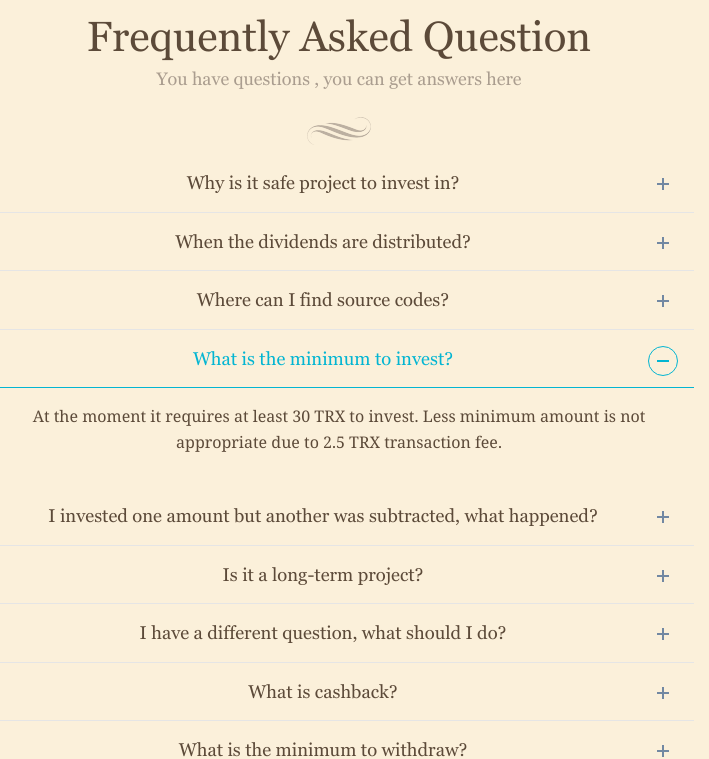
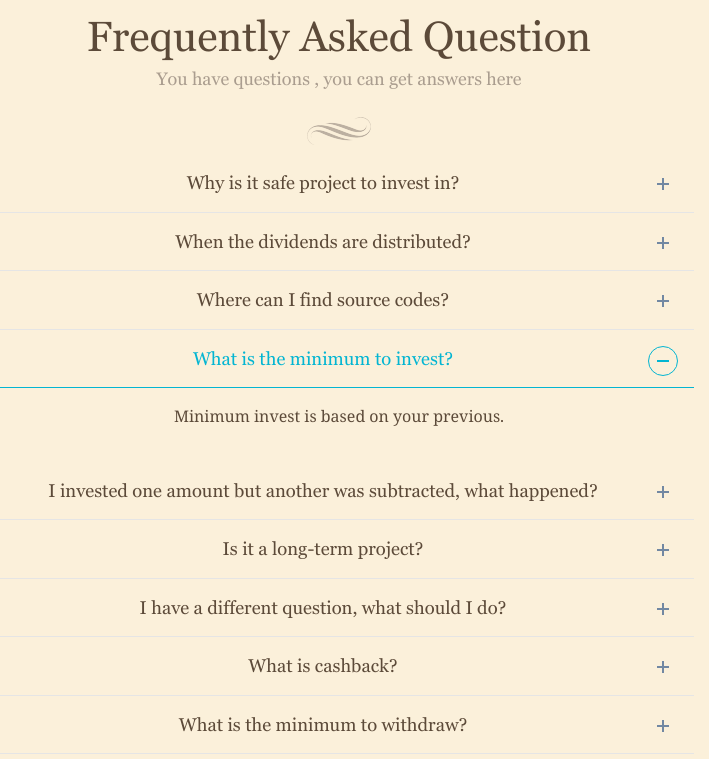
Before and after one commit to bboynam99/troncrown.github.io, a plain HTML site: page index.html in a window 1280 px wide. Both pictures are taken after a click on the link "What is the minimum to invest?". Shown: the part 1860-2619 px from the top of the page, without its empty margins (301-1010 px from the left). Drawn offline with nearby package versions, Linux system fonts and the light colour scheme; files that its build step writes are made by us from their sources; a web font is replaced by a local one.

Commit message:
Update index.html

```diff
--- a/index.html
+++ b/index.html
@@ -303,7 +303,7 @@ Invest and receive 25% per day forever   </p>
                                 <div class="accordion-item">
                                     <a>What is the minimum to invest?</a>
                                     <div class="content">
-                                        <p>At the moment it requires at least 30 TRX to invest. Less minimum amount is not appropriate due to 2.5 TRX transaction fee.</p>
+                                        <p>Minimum invest is based on your previous.</p>
                                     </div>
                                 </div>
                                 <div class="accordion-item">
```
